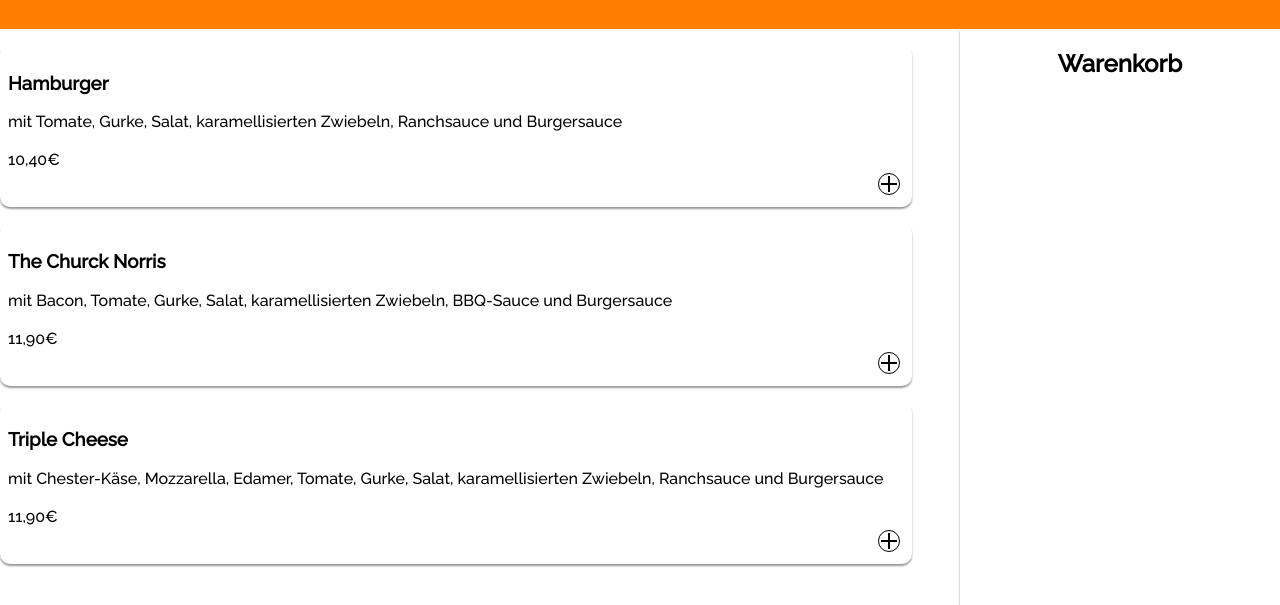
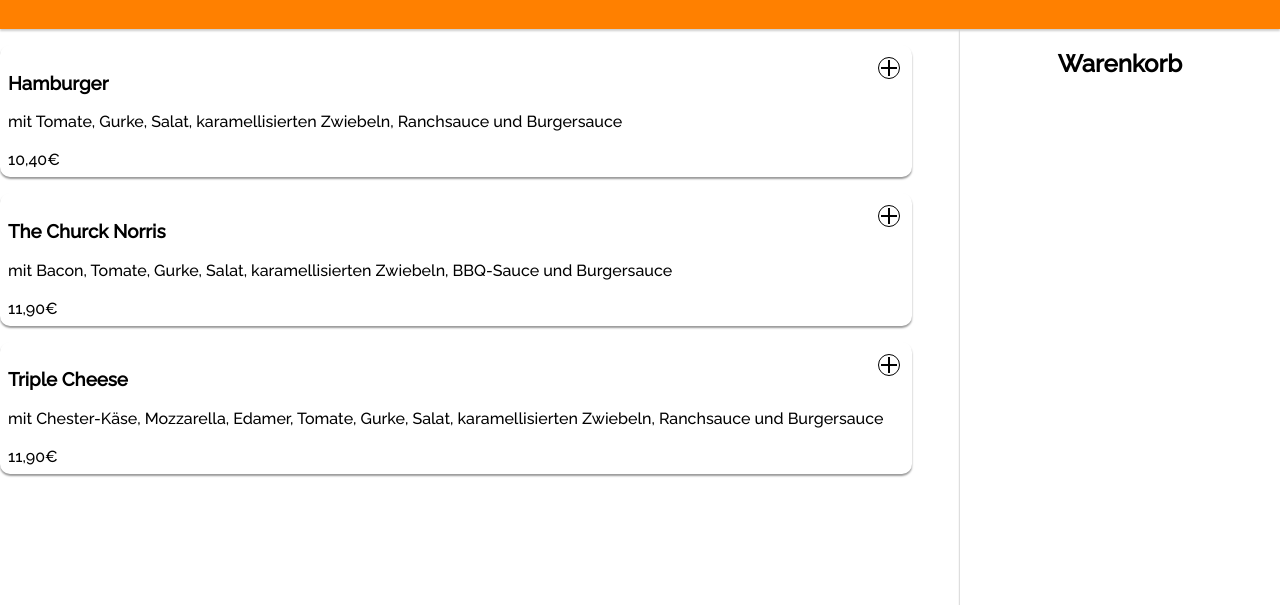
Before and after one commit to ShawnKastner/Lieferando, a plain HTML site: page index.html in a window 1280 px wide. Shown: the part 71-676 px from the top of the page. Drawn offline with Linux system fonts and the light colour scheme.

Commit message:
updatet plus position

```diff
--- a/index.html
+++ b/index.html
@@ -1,5 +1,6 @@
 <!DOCTYPE html>
 <html lang="en">
+
 <head>
     <meta charset="UTF-8">
     <meta http-equiv="X-UA-Compatible" content="IE=edge">
@@ -10,6 +11,7 @@
     <link rel="stylesheet" href="style.css">
 
 </head>
+
 <body>
 
     <div class="header">
@@ -17,22 +19,26 @@
     </div>
 
     <div class="mainContent">
-        <h3>Hamburger</h3>
+        <div class="plusPosition">
+            <h3>Hamburger</h3><span onclick="addToBasket()" class="circle plus"></span>
+        </div>
         <span>mit Tomate, Gurke, Salat, karamellisierten Zwiebeln, Ranchsauce und Burgersauce</span><br><br>
         <span>10,40€</span>
-        <div class="plusPosition"><span onclick="addToBasket()" class="circle plus"></span></div>
     </div>
     <div class="mainContent">
-        <h3>The Churck Norris</h3>
+        <div class="plusPosition">
+            <h3>The Churck Norris</h3><span onclick="addToBasket()" class="circle plus"></span>
+        </div>
         <span>mit Bacon, Tomate, Gurke, Salat, karamellisierten Zwiebeln, BBQ-Sauce und Burgersauce</span><br><br>
         <span>11,90€</span>
-        <div class="plusPosition"><span onclick="addToBasket()" class="circle plus"></span></div>
     </div>
     <div class="mainContent">
-        <h3>Triple Cheese</h3>
-        <span>mit Chester-Käse, Mozzarella, Edamer, Tomate, Gurke, Salat, karamellisierten Zwiebeln, Ranchsauce und Burgersauce</span><br><br>
+        <div class="plusPosition">
+            <h3>Triple Cheese</h3><span onclick="addToBasket()" class="circle plus"></span>
+        </div>
+        <span>mit Chester-Käse, Mozzarella, Edamer, Tomate, Gurke, Salat, karamellisierten Zwiebeln, Ranchsauce und
+            Burgersauce</span><br><br>
         <span>11,90€</span>
-        <div class="plusPosition"><span onclick="addToBasket()"  class="circle plus"></span></div>
     </div>
 
     <div class="basket">
@@ -41,4 +47,5 @@
 
 
 </body>
+
 </html>
--- a/style.css
+++ b/style.css
@@ -15,11 +15,12 @@ body {
 }
 
 .header {
-    background-color: rgb(255,128,0);
+    background-color: rgb(255, 128, 0);
     margin-top: 0;
     display: flex;
     align-items: center;
     padding: 10px;
+    box-shadow: 0 2px 2px 0 rgb(0 0 0 / 20%);
 }
 
 .mainContent {
@@ -45,17 +46,17 @@ body {
     width: 20px;
 }
 
-  .circle{
-    border:1px solid #000;
-    width:20px;
-    height:20px;
-    border-radius:100%;
-    position:relative;
-    margin:4px;
-    display:inline-block;
-    vertical-align:middle;
+.circle {
+    border: 1px solid #000;
+    width: 20px;
+    height: 20px;
+    border-radius: 100%;
+    position: relative;
+    margin: 4px;
+    display: inline-block;
+    vertical-align: middle;
     cursor: pointer;
-  }
+}
 
 .circle.plus:before,
 .circle.plus:after {
@@ -65,20 +66,22 @@ body {
     left: 0;
     right: 0;
     bottom: 0;
-    background:black;
+    background: black;
 }
-.circle.plus:before{
+
+.circle.plus:before {
     width: 2px;
     margin: 2px auto;
 }
-.circle.plus:after{
+
+.circle.plus:after {
     margin: auto 2px;
     height: 2px;
 }
 
 .plusPosition {
     display: flex;
-    justify-content: flex-end;
+    justify-content: space-between;
 }
 
 .basket {
```
